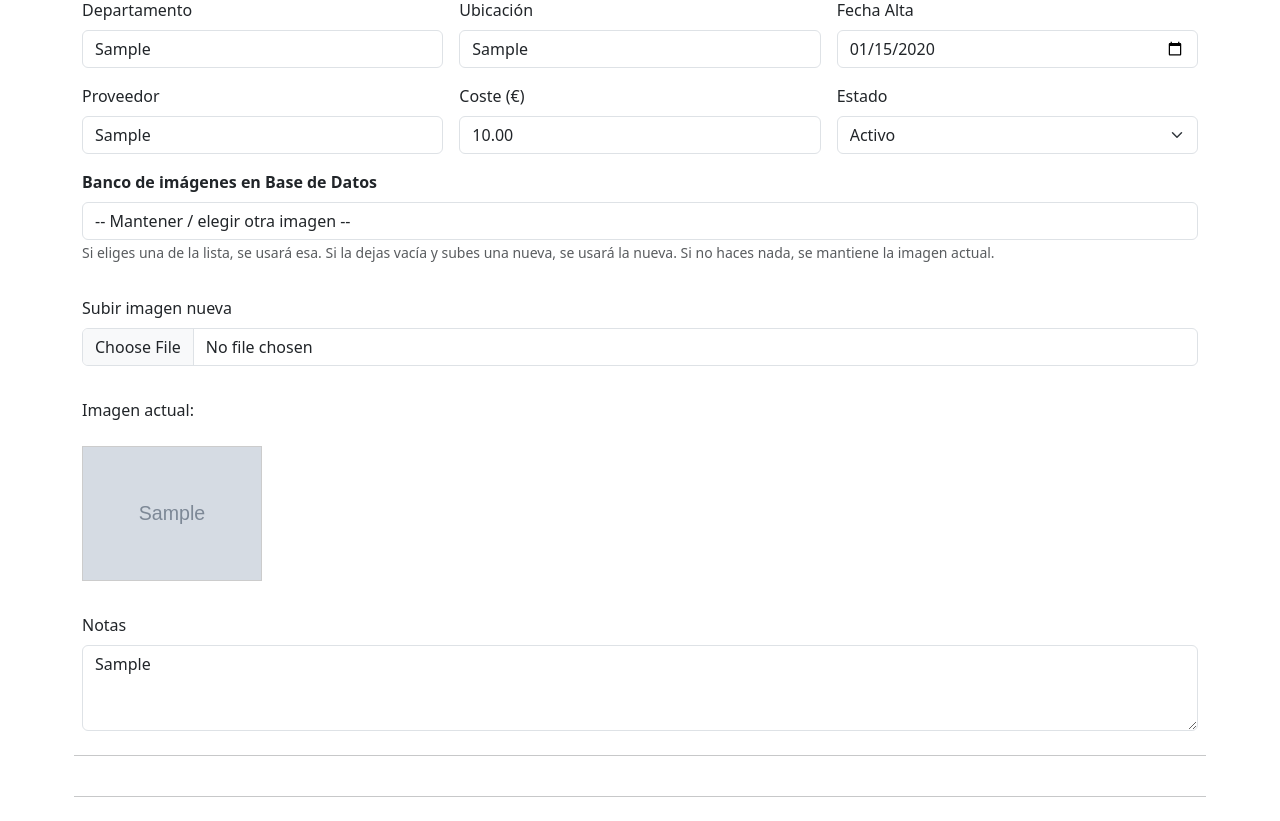
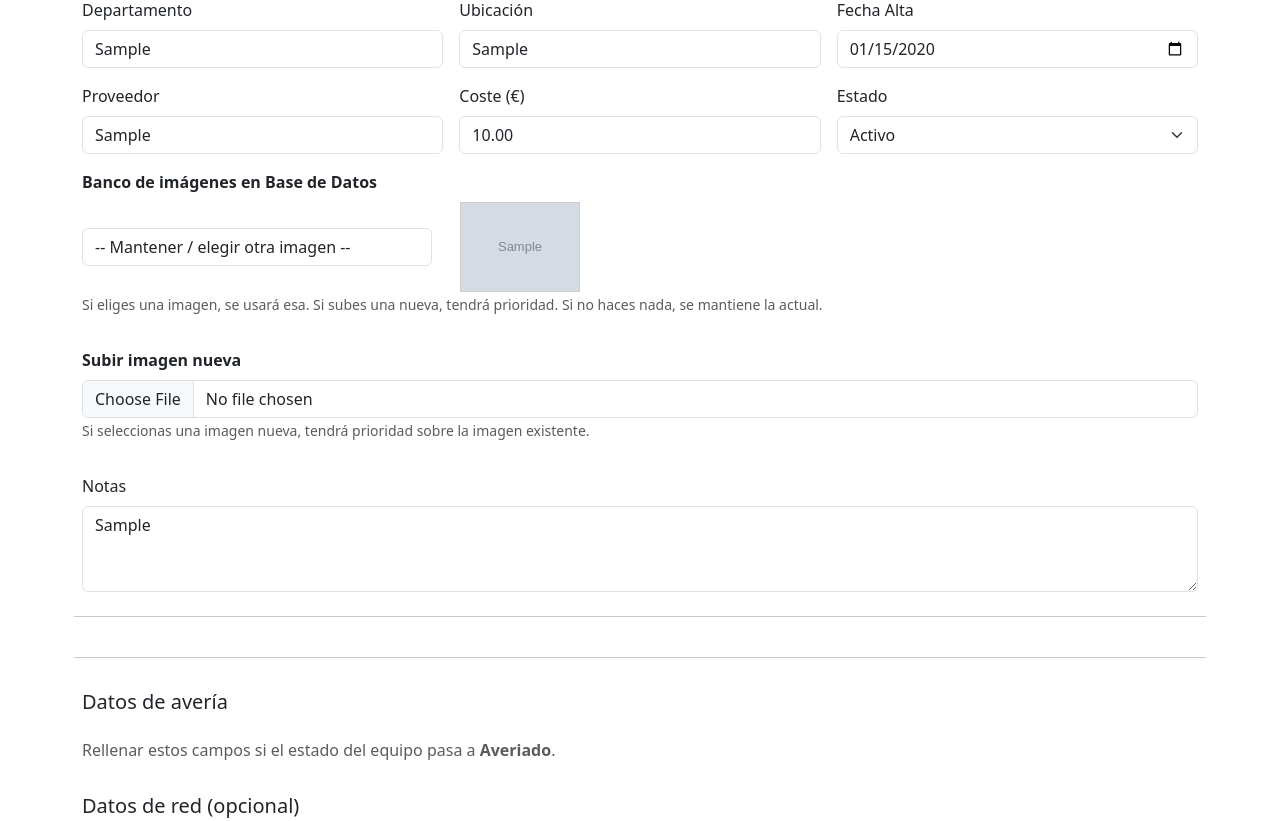
Before and after one commit to JSenen/inventario_it, a PHP site: page /equipo_editar.php?id=1 in a window 1280 px wide. Shown: the part 344-1165 px from the top of the page. Run offline with PHP 8.4, Linux system fonts and the light colour scheme; the visitor is signed in with stand-in values (Sample User, id 1); data comes from the database, SQL or seed files in the repository; tables that the repository leaves empty hold one stand-in row (values such as "Sample post"); grey boxes marked "Sample" are stand-in pictures; some libraries are stand-ins or nearby versions.

Commit message:
Preview imagenes

```diff
--- a/web/equipo_editar.php
+++ b/web/equipo_editar.php
@@ -14,6 +14,10 @@ $id_equipo = $id;
 $stmtEq = $pdo->prepare("SELECT * FROM equipos WHERE id = :id");
 $stmtEq->execute([':id' => $id]);
 $equipo = $stmtEq->fetch(PDO::FETCH_ASSOC);
+
+// Imagen actual del equipo
+$imagenActual = isset($equipo['imagen']) ? $equipo['imagen'] : '';
+
 
 if (!$equipo) {
     echo '<div class="alert alert-danger">Equipo no encontrado.</div>';
@@ -558,8 +562,23 @@ require_once __DIR__ . '/includes/header.php';
         </select>
     </div>
 <?php
-$imagenes_existentes = glob(__DIR__ . '/uploads/equipos/*.{jpg,jpeg,png,gif,webp}', GLOB_BRACE);
+$imagenes_existentes = glob(
+    __DIR__ . '/uploads/equipos/*.{jpg,jpeg,png,gif,webp,JPG,JPEG,PNG,GIF,WEBP}',
+    GLOB_BRACE
+);
+
+if (!is_array($imagenes_existentes)) {
+    $imagenes_existentes = [];
+}
+
+// Ordenar alfabéticamente por nombre SIN timestamp
+usort($imagenes_existentes, function ($a, $b) {
+    $na = preg_replace('/^\d+_/', '', basename($a));
+    $nb = preg_replace('/^\d+_/', '', basename($b));
+    return strcasecmp($na, $nb);
+});
 ?>
+
 
     <!-- <div class="mb-3">
         <label for="imagen" class="form-label">Imagen del equipo</label>
@@ -578,42 +597,59 @@ $imagenes_existentes = glob(__DIR__ . '/uploads/equipos/*.{jpg,jpeg,png,gif,webp
     <!-- Imagen actual (oculta para el POST) -->
 <input type="hidden" name="imagen_actual"
        value="<?= htmlspecialchars($equipo['imagen'] ?? '') ?>">
-
 <div class="mb-3">
     <label class="form-label"><b>Banco de imágenes en Base de Datos</b></label>
-    <select name="imagen_existente" id="imagen_existente" class="form-control">
+
+    <div class="d-flex align-items-center gap-3">
+
+        <select name="imagen_existente" id="imagen_existente" class="form-control" style="max-width: 350px;">
             <option value="">-- Mantener / elegir otra imagen --</option>
+
             <?php foreach ($imagenes_existentes as $img): ?>
-            <?php $file = basename($img); ?>
+                <?php
+                    $file  = basename($img);
+                    $label = preg_replace('/^\d+_/', '', $file);
+                ?>
                 <option value="<?= htmlspecialchars($file) ?>">
-                <?= htmlspecialchars($file) ?>
+                    <?= htmlspecialchars($label) ?>
                 </option>
             <?php endforeach; ?>
         </select>
+
+        <!-- Miniatura al cargar -->
+        <!-- Miniatura de la imagen elegida -->
+<img
+    id="preview_img_editar"
+    <?php if (!empty($equipo['imagen'])): ?>
+        src="<?= htmlspecialchars($equipo['imagen']) ?>"
+        style="max-width:120px;border:1px solid #ccc;margin-left:12px;"
+    <?php else: ?>
+        style="display:none;max-width:120px;border:1px solid #ccc;margin-left:12px;"
+    <?php endif; ?>
+>
+
+
+    </div>
+
     <small class="form-text text-muted">
-        Si eliges una de la lista, se usará esa.
-        Si la dejas vacía y subes una nueva, se usará la nueva.
-        Si no haces nada, se mantiene la imagen actual.
+        Si eliges una imagen, se usará esa.
+        Si subes una nueva, tendrá prioridad.
+        Si no haces nada, se mantiene la actual.
     </small>
 </div>
 
 <div class="mb-3">
-    <label class="form-label">Subir imagen nueva</label>
-    <input type="file" name="imagen" class="form-control">
+    <label class="form-label"><b>Subir imagen nueva</b></label>
+    <input type="file" name="imagen_nueva" id="imagen_nueva" accept="image/*" class="form-control">
+
+    <img id="preview_img_nueva"
+         style="display:none;max-width:120px;border:1px solid #ccc;margin-top:8px;">
+
+    <small class="text-muted">
+        Si seleccionas una imagen nueva, tendrá prioridad sobre la imagen existente.
+    </small>
 </div>
 
-<div class="mb-3">
-    <?php if (!empty($equipo['imagen'])): ?>
-        <p>Imagen actual:</p>
-        <img src="<?= htmlspecialchars($equipo['imagen']) ?>"
-             style="max-width:180px;border:1px solid #ccc;margin-top:8px;">
-    <?php else: ?>
-        <p><em>Este equipo no tiene imagen asignada.</em></p>
-    <?php endif; ?>
-
-    <img id="preview_img_editar"
-         style="display:none;max-width:180px;border:1px solid #ccc;margin-top:8px;">
-</div>
 
 <script>
 document.addEventListener('DOMContentLoaded', () => {
@@ -843,6 +879,46 @@ document.addEventListener('DOMContentLoaded', function () {
 });
 </script>
 
+<script>
+document.addEventListener('DOMContentLoaded', () => {
+    const select  = document.getElementById('imagen_existente');
+    const preview = document.getElementById('preview_img_editar');
+    const fileInput = document.getElementById('imagen_nueva');
+    const previewNueva = document.getElementById('preview_img_nueva');
+
+    if (select) {
+        select.addEventListener('change', function () {
+            if (this.value) {
+                preview.src = 'uploads/equipos/' + this.value;
+                preview.style.display = 'block';
+            } else {
+                // Si quitas la selección, podrías volver a la imagen actual
+                // o esconder la miniatura; de momento la escondemos:
+                preview.src = '';
+                preview.style.display = 'none';
+            }
+        });
+    }
+
+    if (fileInput) {
+        fileInput.addEventListener('change', function () {
+            const file = this.files[0];
+            if (file) {
+                const reader = new FileReader();
+                reader.onload = e => {
+                    previewNueva.src = e.target.result;
+                    previewNueva.style.display = 'block';
+                };
+                reader.readAsDataURL(file);
+            } else {
+                previewNueva.src = '';
+                previewNueva.style.display = 'none';
+            }
+        });
+    }
+});
+</script>
+
 
 <?php
 require_once __DIR__ . '/includes/footer.php';
```
Also changed, not shown: web/equipo_nuevo.php (+28 -8 lines). Lines whose indentation alone changed are shown as unchanged.
